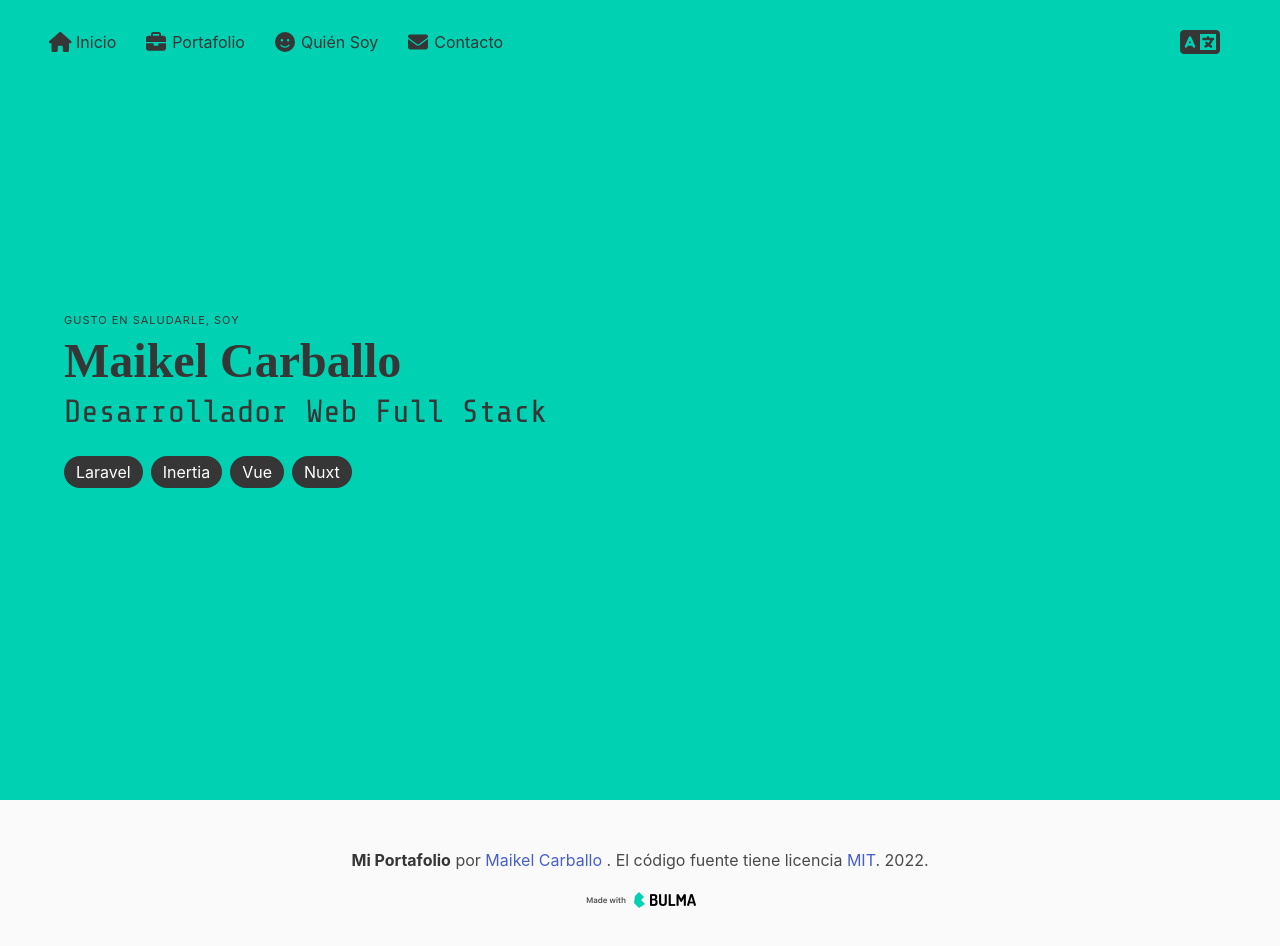
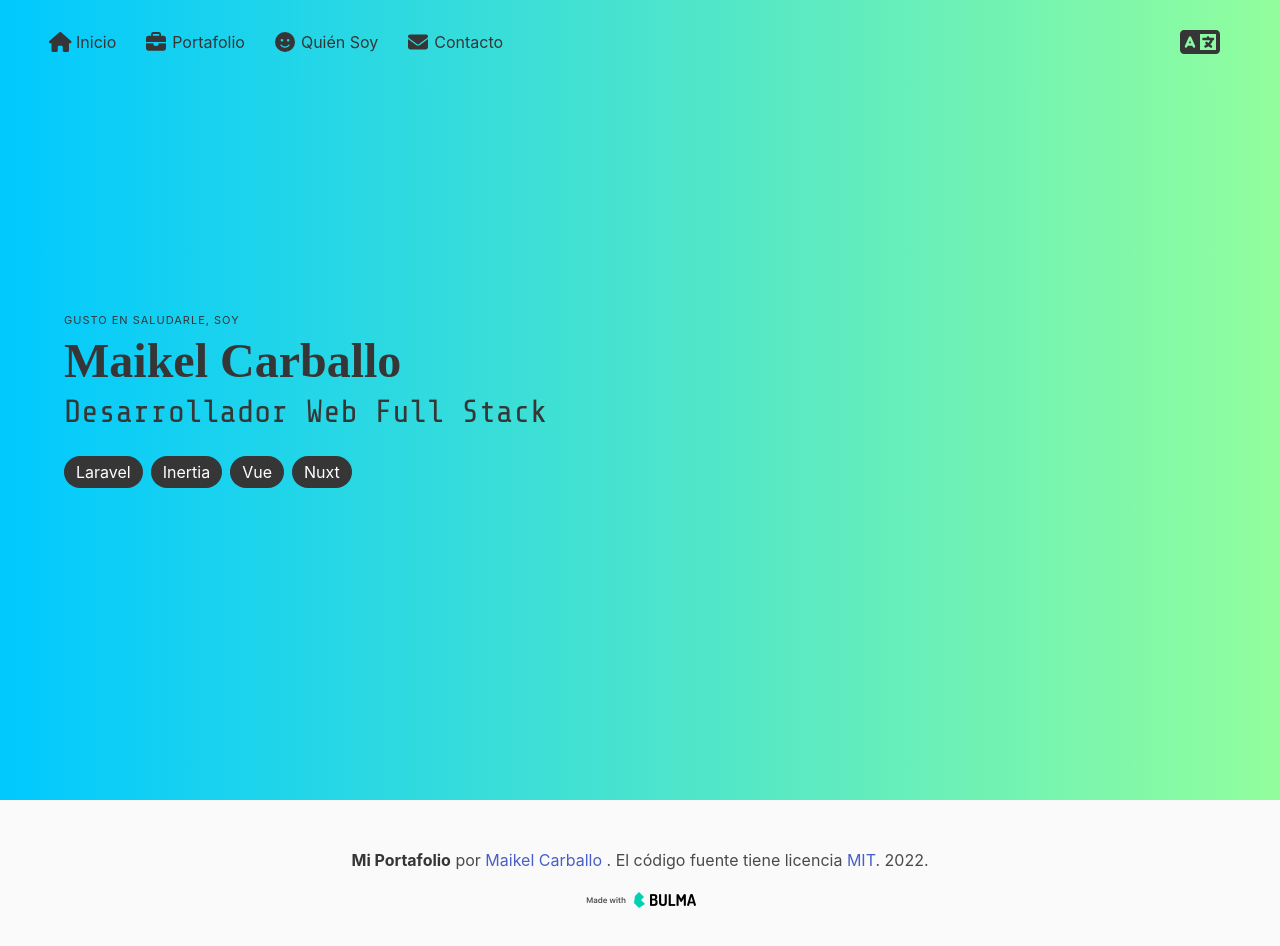
Before and after one commit to kimael-code/kimael-code.github.io, a Nuxt app: page / in a window 1280 px wide. Shown: the top 946 px of the page. Built offline with nearby package versions, Linux system fonts and the light colour scheme; a web font is replaced by a local one.

Commit message:
feat: add gradient effect in hero and navbar

```diff
--- a/components/TheNavbar.vue
+++ b/components/TheNavbar.vue
@@ -71,7 +71,10 @@ const isDropdownOpen = ref(false)
           </a>
           <div
             class="navbar-dropdown"
-            @click="(isDropdownOpen = !isDropdownOpen), (isBurgerOpen = !isBurgerOpen)"
+            @click="
+              ;(isDropdownOpen = !isDropdownOpen),
+                (isBurgerOpen = !isBurgerOpen)
+            "
           >
             <a href="#" class="navbar-item" @click="$i18n.locale = 'en'"
               >English</a
@@ -85,3 +88,19 @@ const isDropdownOpen = ref(false)
     </div>
   </nav>
 </template>
+
+<style scoped>
+.navbar {
+  background: #00c9ff; /* fallback for old browsers */
+  background: -webkit-linear-gradient(
+    to right,
+    #00c9ff,
+    #92fe9d
+  ); /* Chrome 10-25, Safari 5.1-6 */
+  background: linear-gradient(
+    to right,
+    #00c9ff,
+    #92fe9d
+  ); /* W3C, IE 10+/ Edge, Firefox 16+, Chrome 26+, Opera 12+, Safari 7+ */
+}
+</style>
--- a/pages/index.vue
+++ b/pages/index.vue
@@ -24,4 +24,18 @@
   </section>
 </template>
 
-<style scoped></style>
+<style scoped>
+.hero {
+  background: #00c9ff; /* fallback for old browsers */
+  background: -webkit-linear-gradient(
+    to right,
+    #00c9ff,
+    #92fe9d
+  ); /* Chrome 10-25, Safari 5.1-6 */
+  background: linear-gradient(
+    to right,
+    #00c9ff,
+    #92fe9d
+  ); /* W3C, IE 10+/ Edge, Firefox 16+, Chrome 26+, Opera 12+, Safari 7+ */
+}
+</style>
```
